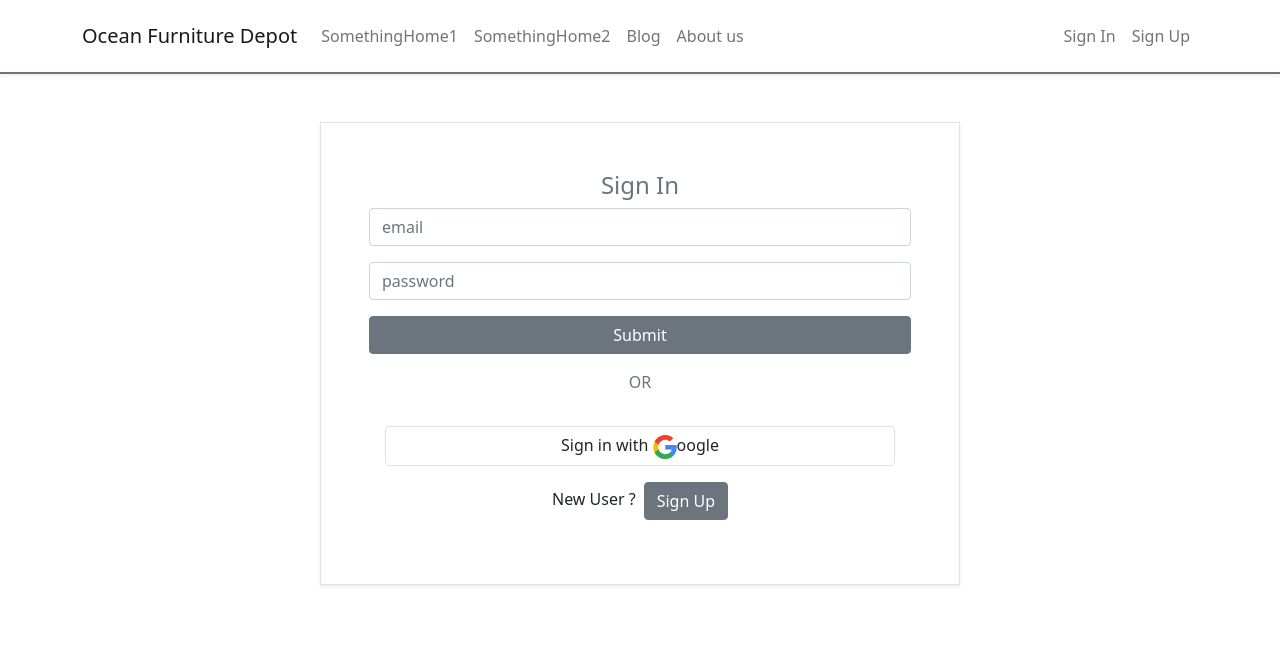
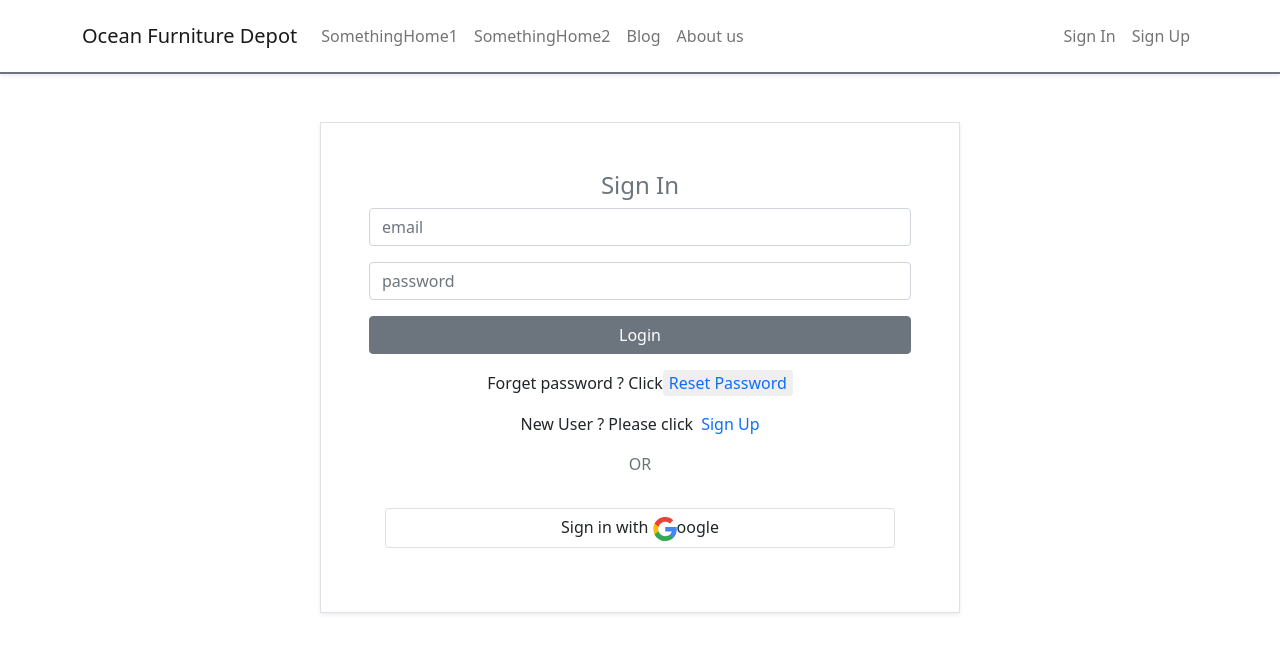
Before and after one commit to sac090909/warehouse-client, a React (Create React App) app: page /signin in a window 1280 px wide. Shown: the top 652 px of the page. Built offline with nearby package versions, Linux system fonts and the light colour scheme; no server answers.

Commit message:
password reset and toast added

```diff
--- a/package.json
+++ b/package.json
@@ -14,6 +14,7 @@
     "react-firebase-hooks": "^5.0.3",
     "react-router-dom": "^6.3.0",
     "react-scripts": "5.0.1",
+    "react-toastify": "^9.0.1",
     "web-vitals": "^2.1.4"
   },
   "scripts": {
--- a/src/App.js
+++ b/src/App.js
@@ -16,6 +16,9 @@ import Inventory from "./components/Home/Home/Inventory/Inventory";
 import SignUp from "./components/SignUp/SignUp";
 import NotFound from "./components/NotFound/NotFound";
 import RequireAuth from "./components/RequireAuth/RequireAuth";
+
+import { ToastContainer } from "react-toastify";
+import "react-toastify/dist/ReactToastify.css";
 
 function App() {
   return (
@@ -45,6 +48,7 @@ function App() {
         <Route path="/signup" element={<SignUp></SignUp>}></Route>
         <Route path="*" element={<NotFound></NotFound>}></Route>
       </Routes>
+      <ToastContainer />
     </div>
   );
 }
--- a/src/components/InventoryDetail/InventoryDetail/InventoryDetail.js
+++ b/src/components/InventoryDetail/InventoryDetail/InventoryDetail.js
@@ -32,7 +32,7 @@ const InventoryDetail = () => {
     })
       .then((res) => res.json())
       .then((data) => {
-        // console.log("success", data);
+        console.log("success", data);
       });
   };
 
--- a/src/components/RequireAuth/RequireAuth.js
+++ b/src/components/RequireAuth/RequireAuth.js
@@ -3,10 +3,12 @@ import React from "react";
 import { useAuthState } from "react-firebase-hooks/auth";
 import { Navigate, useLocation } from "react-router-dom";
 import auth from "../../firebase.init";
+import Loading from "../Loading/Loading";
 
 const RequireAuth = ({ children }) => {
   const [user, loading, error] = useAuthState(auth);
   const location = useLocation();
+
   if (!user) {
     return <Navigate to="/signin" state={{ from: location }} />;
   }
--- a/src/components/SignIn/SignIn.js
+++ b/src/components/SignIn/SignIn.js
@@ -4,17 +4,21 @@ import logo from "../../images/GLogo.svg";
 import alternative from "../../images/alternative.png";
 import {
   useAuthState,
+  useSendPasswordResetEmail,
   useSignInWithEmailAndPassword,
 } from "react-firebase-hooks/auth";
 import { useSignInWithGoogle } from "react-firebase-hooks/auth";
 import auth from "../../firebase.init";
 import Loading from "../Loading/Loading";
+import { toast } from "react-toastify";
 
 const SignIn = () => {
   const [email, setEmail] = useState("");
   const [password, setPassword] = useState("");
   const [signInWithEmailAndPassword, user, loading, error] =
     useSignInWithEmailAndPassword(auth);
+  const [sendPasswordResetEmail, sending] = useSendPasswordResetEmail(auth);
+
   const [signInWithaGoogle, user2, loading2, error2] =
     useSignInWithGoogle(auth);
   const [user1, loading1, error1] = useAuthState(auth);
@@ -28,6 +32,15 @@ const SignIn = () => {
 
   const handlePasswordBlur = (event) => {
     setPassword(event.target.value);
+  };
+
+  const resetPassword = async () => {
+    if (email) {
+      await sendPasswordResetEmail(email);
+      toast("Email Sent");
+    } else {
+      toast("Email is empty! Please provide ...");
+    }
   };
 
   const handleSubmit = (event) => {
@@ -80,7 +93,7 @@ const SignIn = () => {
         </div>
 
         <button type="submit" className="btn btn-secondary w-100">
-          Submit
+          Login
         </button>
       </form>
       {/* <img
@@ -89,6 +102,23 @@ const SignIn = () => {
         src={alternative}
         alt=""
       /> */}
+      <p className="text-center my-3">
+        Forget password ? Click
+        <button
+          className="btn-link border-0 rounded text-decoration-none"
+          onClick={resetPassword}
+        >
+          {" "}
+          Reset Password
+        </button>
+      </p>
+      <p className="text-center">
+        New User ? Please click
+        <Link className="ms-2 text-decoration-none" to="/signup">
+          Sign Up
+        </Link>
+      </p>
+
       <p className="text-center my-3 text-secondary">OR</p>
       <div>
         <div className="p-3">
@@ -101,12 +131,6 @@ const SignIn = () => {
           </button>
         </div>
         {signInErrorElement}
-        <p className="text-center">
-          New User ?
-          <Link to="/signup">
-            <button className="btn btn-secondary rounded ms-2"> Sign Up</button>
-          </Link>
-        </p>
       </div>
     </div>
   );
```
Also changed, not shown: 1 other file (tests, documents, lock files or other folders).
